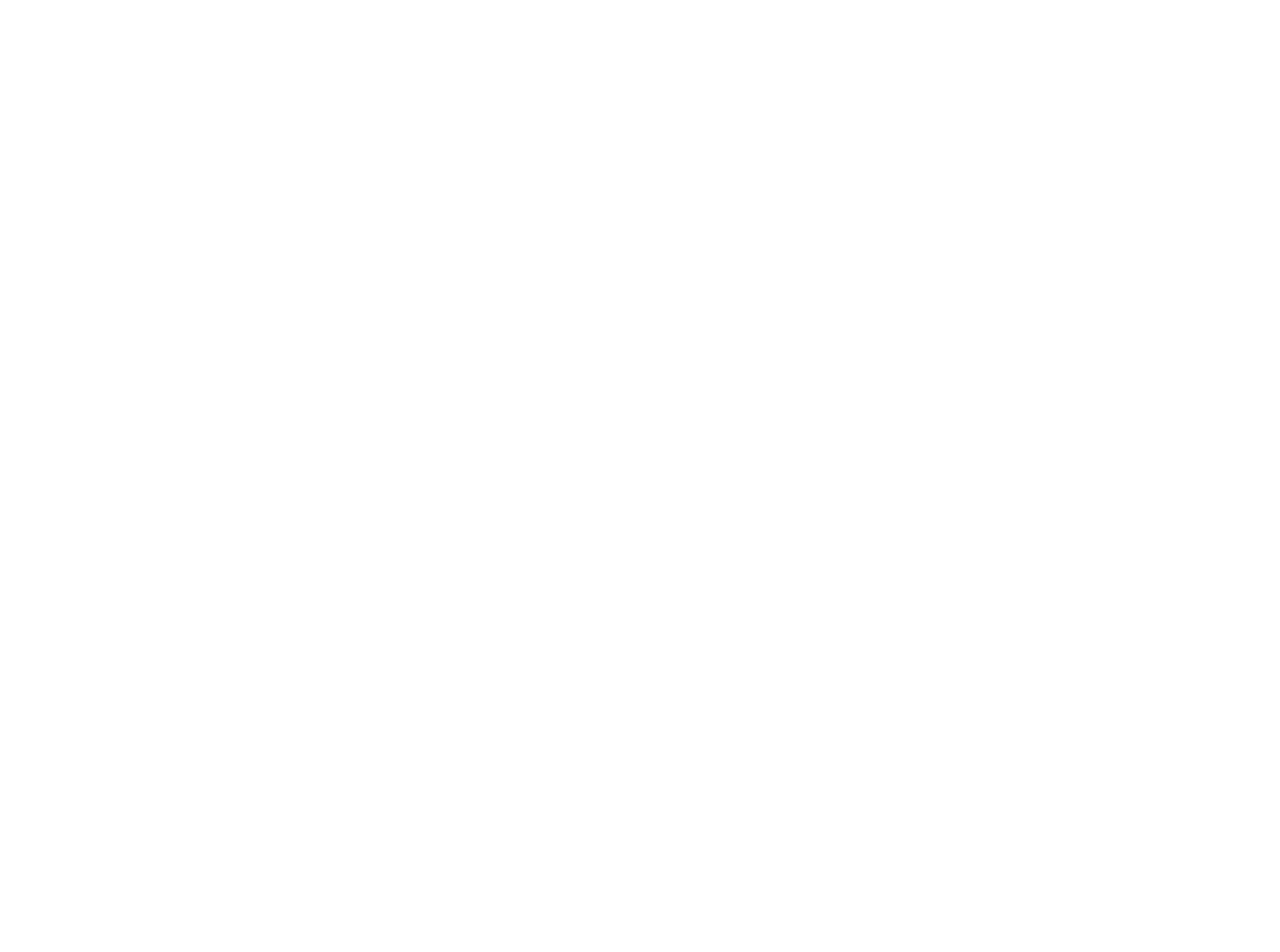
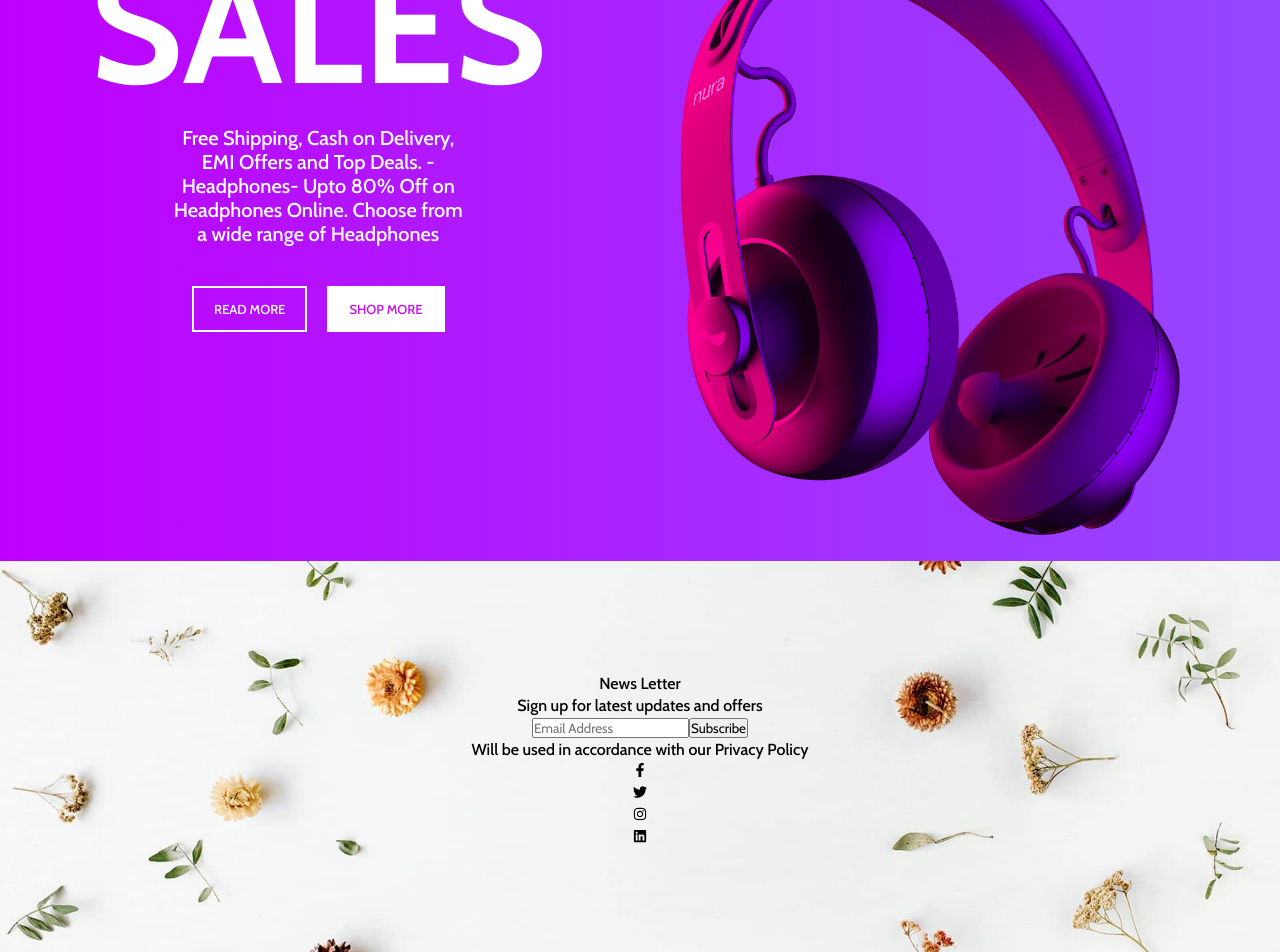
Before and after one commit to NITINKUMAWAT0/E-ShOpp, a React (Create React App) app: page / in a window 1280 px wide. Shown: the part 240-1192 px from the top of the page. Built offline with nearby package versions, Linux system fonts and the light colour scheme.

Commit message:
completed banner section!!

```diff
--- a/src/components/Footer/Newsletter/Newsletter.jsx
+++ b/src/components/Footer/Newsletter/Newsletter.jsx
@@ -1,6 +1,37 @@
 import "./Newsletter.scss";
+import React from "react";
+import {
+    FaFacebookF,
+    FaTwitter,
+    FaInstagram,
+    FaLinkedin,
+} from "react-icons/fa";
 const Newsletter = () => {
-    return <div>Newsletter</div>;
+    return (
+        <div className="newsLetter-section">
+            <div className="newsLetter-content">
+                <span className="small-text">
+                    News Letter
+                </span>
+                <span className="big-text">
+                    Sign up for latest updates and offers
+                </span>
+                <div className="form">
+                    <input type="text" placeholder="Email Address"/>
+                    <button>Subscribe</button>
+                </div>
+                <div className="text">
+                    Will be used in accordance with our Privacy Policy
+                </div>
+                <div className="social-icons">
+                    <div className="icon"><FaFacebookF size={14}/></div>
+                    <div className="icon"><FaTwitter size={14}/></div>
+                    <div className="icon"><FaInstagram size={14}/></div>
+                    <div className="icon"><FaLinkedin size={14}/></div>
+                </div>
+            </div>
+        </div>
+    );
 };
 
 export default Newsletter;
--- a/src/components/Footer/Newsletter/Newsletter.scss
+++ b/src/components/Footer/Newsletter/Newsletter.scss
@@ -1 +1,19 @@
 @import "../../../css-config/mixins.scss";
+.newsLetter-section{
+    width: 100%;
+    height: 400px;
+    display: flex;
+    align-items: center;
+    background: #f9f9f9 url("../../../assets/newsletter-bg.jpeg");
+    background-position: center;
+    background-repeat: no-repeat;
+    background-size:cover;
+    .newsLetter-content{
+        width: fit-content;
+        display: flex;
+        flex-direction: column;
+        align-items: center;
+        margin: 0 auto;
+        text-align: center;
+    }
+}
--- a/src/components/Home/Banner/Banner.jsx
+++ b/src/components/Home/Banner/Banner.jsx
@@ -1,6 +1,23 @@
 import "./Banner.scss";
+import BannerImg from "../../../assets/banner-img.png";
 const Banner = () => {
-    return <div>Banner</div>;
+    return (
+        <div className="hero-banner">
+            <div className="content">
+                <div className="text-content">
+                    <h1>SALES</h1>
+                    <p>
+                        Free Shipping, Cash on Delivery, EMI Offers and Top Deals. - Headphones- Upto 80% Off on Headphones Online. Choose from a wide range of Headphones
+                    </p>
+                    <div className="ctas">
+                        <div className="banner-cta">Read More</div>
+                        <div className="banner-cta v2">Shop More</div>
+                    </div>
+                </div>
+                <img  className="banner-img" src={BannerImg} alt="" />
+            </div>
+        </div>
+    );
 };
 
 export default Banner;
--- a/src/components/Home/Banner/Banner.scss
+++ b/src/components/Home/Banner/Banner.scss
@@ -1 +1,121 @@
 @import "../../../css-config/mixins.scss";
+
+.hero-banner {
+    padding: 40px 0;
+    position: relative;
+    background-image: linear-gradient(to right, #bf00ff, #9448ff );
+
+    @include md {
+        height: calc(100vh - 80px);
+    }
+
+    .content {
+        height: 100%;
+        display: flex;
+        justify-content: flex-end;
+        align-items: center;
+        flex-direction: column-reverse;
+        max-width: calc(100% - 20px);
+        margin: 0 auto;
+        position: relative;
+
+        @include md {
+            flex-direction: row;
+            max-width: 1200px;
+        }
+
+        .banner-img {
+            position: relative;
+            z-index: 9;
+            width: 180px;
+            margin-bottom: 20px;
+
+            @include md {
+                width: 500px;
+                margin-right: 60px;
+                margin-top: 50px;
+                margin-bottom: 0;
+
+            }
+
+            @include xxl {
+                width: 500px;
+                margin-right: 0;
+                margin-top: 0;
+            }
+
+        }
+
+        .text-content {
+            color: white;
+            text-align: center;
+            display: flex;
+            flex-direction: column;
+            align-items: center;
+            margin-top:13rem;
+            @include md {
+                position: absolute;
+                left: 50px;
+                top: 50px;
+                transform: translateY(-50%);
+
+            }
+
+            @include xxl {
+                left: 0;
+            }
+
+            h1 {
+                font-size: 80px;
+                font-weight: 700;
+                line-height: 1;
+                margin-bottom: 20px;
+
+                @include md {
+                    font-size: 160px;
+                }
+
+            }
+
+            p {
+                max-width: 300px;
+                font-size: 14px;
+                line-height: 20px;
+                margin-bottom: 20px;
+
+                @include md {
+                    max-width: 400;
+                    font-size: 20px;
+                    line-height: 24px;
+                    margin-bottom: 40px;
+                }
+
+            }
+
+            .ctas {
+                display: flex;
+                justify-content: center;
+                gap: 20px;
+
+                .banner-cta {
+                    text-transform: uppercase;
+                    font-size: 13px;
+                    font-weight: 500;
+                    //width: fit-content;
+                    border: 2px solid white;
+                    padding: 10px 20px;
+                    cursor: pointer;
+                    &.v2{
+                        background-color:white;
+                        color: #c80cf2;
+                    }
+                    &:hover{
+                        opacity: 0.8;
+                    }
+                }
+            }
+
+        }
+
+    }
+}
--- a/src/components/Home/Home.jsx
+++ b/src/components/Home/Home.jsx
@@ -1,6 +1,11 @@
 import "./Home.scss";
+import Banner from "./Banner/Banner";
 const Home = () => {
-    return <div className="home">Home</div>;
+    return (
+        <div className="home">
+            <Banner/>
+        </div>
+    );
 };
 
 export default Home;
--- a/src/components/Home/Home.scss
+++ b/src/components/Home/Home.scss
@@ -1,5 +1,20 @@
 @import "../../css-config/mixins.scss";
-
-.home{
-    height: 2000px;
+.hero-banner{
+    padding: 40px 0;
+    position: relative;
+    background-image: linear-gradient(to right, #f95555 ,#f31919 );
+    @include md{
+        height: calc(100vh - 80px);
+    }
+    .content{
+        height: 100%;
+        display: flex;
+        justify-content: flex-end;
+        flex-direction: column;
+        margin: 0 auto;
+        @include md{
+            flex-direction: row;
+            max-width: 1200px;
+        }
+    }
 }
```
